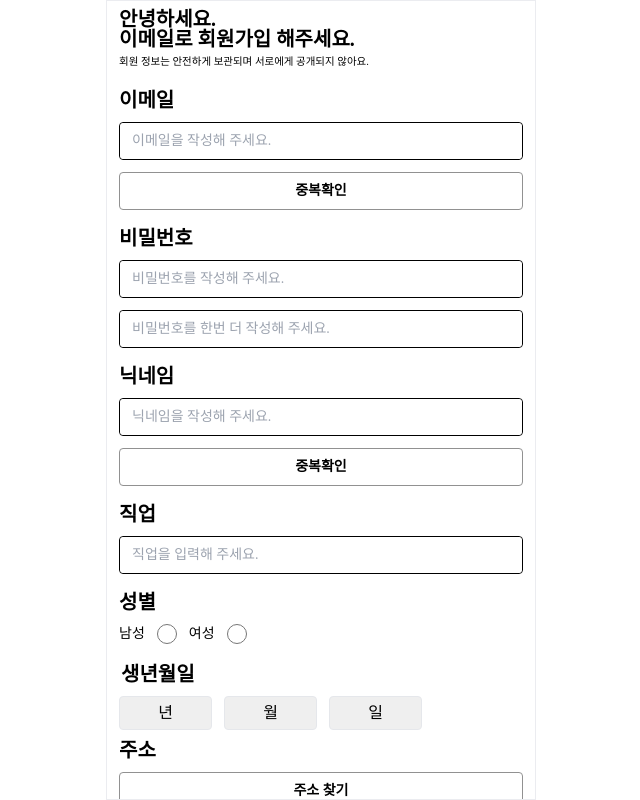
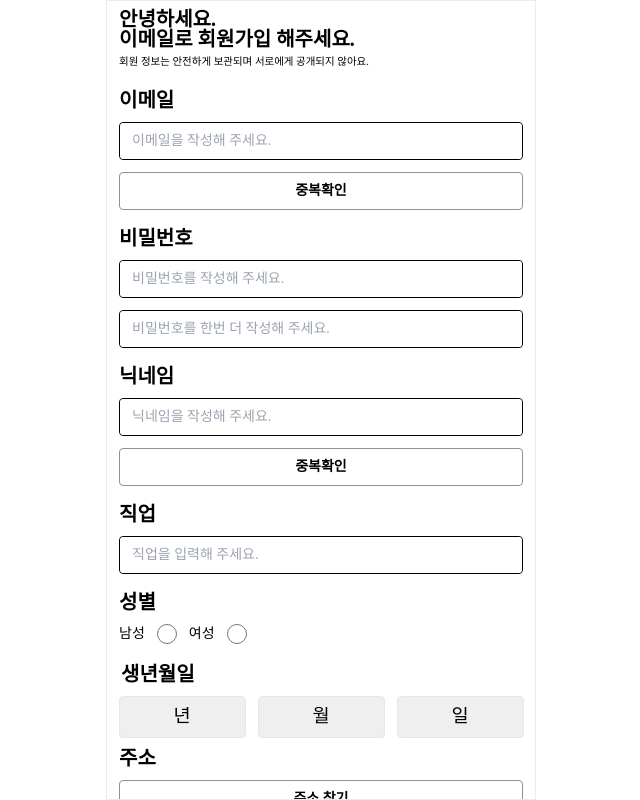
Before and after one commit to FRONTENDSCHOOL10/seven-11, a React (Vite) app: page /signup in a window 1280 px wide. Shown: the whole page, without its empty margins (319-959 px from the left). Built offline with nearby package versions, Linux system fonts and the light colour scheme; a web font is replaced by a local one; what pocketbase would draw is missing.

Commit message:
[Design] datebutton 사이즈 수정

```diff
--- a/src/components/DateButton.jsx
+++ b/src/components/DateButton.jsx
@@ -19,7 +19,10 @@ function DateButton({ label, onChange }) {
     <select
       value={selectedValue}
       onChange={handleSelect}
-      className="border rounded p-2 min-w-[93px] w-full appearance-none text-center"
+      className="border rounded p-2 appearance-none text-center
+                 w-full min-w-[95px] md:min-w-[127px]
+                 h-[38px] md:h-[42px]
+                 text-base md:text-lg "
     >
       <option value="">{label}</option>
       {label === '년' &&
--- a/src/pages/SelectCategory.jsx
+++ b/src/pages/SelectCategory.jsx
@@ -65,7 +65,7 @@ export default function SelectCategory() {
           />
         </p>
 
-        <div className="grid grid-cols-2 gap-3 max-h-[480px] min-h-[320px] w-full overflow-y-auto no-scrollbar">
+        <div className="grid grid-cols-2 gap-3 max-h-[500px] min-h-[320px] w-full overflow-y-auto no-scrollbar">
           {filteredCategories.length > 0 ? (
             filteredCategories.map((category) => (
               <CategoryButton
--- a/src/pages/SignUp.jsx
+++ b/src/pages/SignUp.jsx
@@ -281,7 +281,7 @@ export default function SignUp() {
           <div className="my-2 mx-0.5">
             <SubTitle title="생년월일" />
           </div>
-          <div className="flex justify-start gap-3">
+          <div className="flex justify-center gap-3">
             <div className="my-1">
               <DateButton label="년" onChange={handleYearChange} />
             </div>
```
